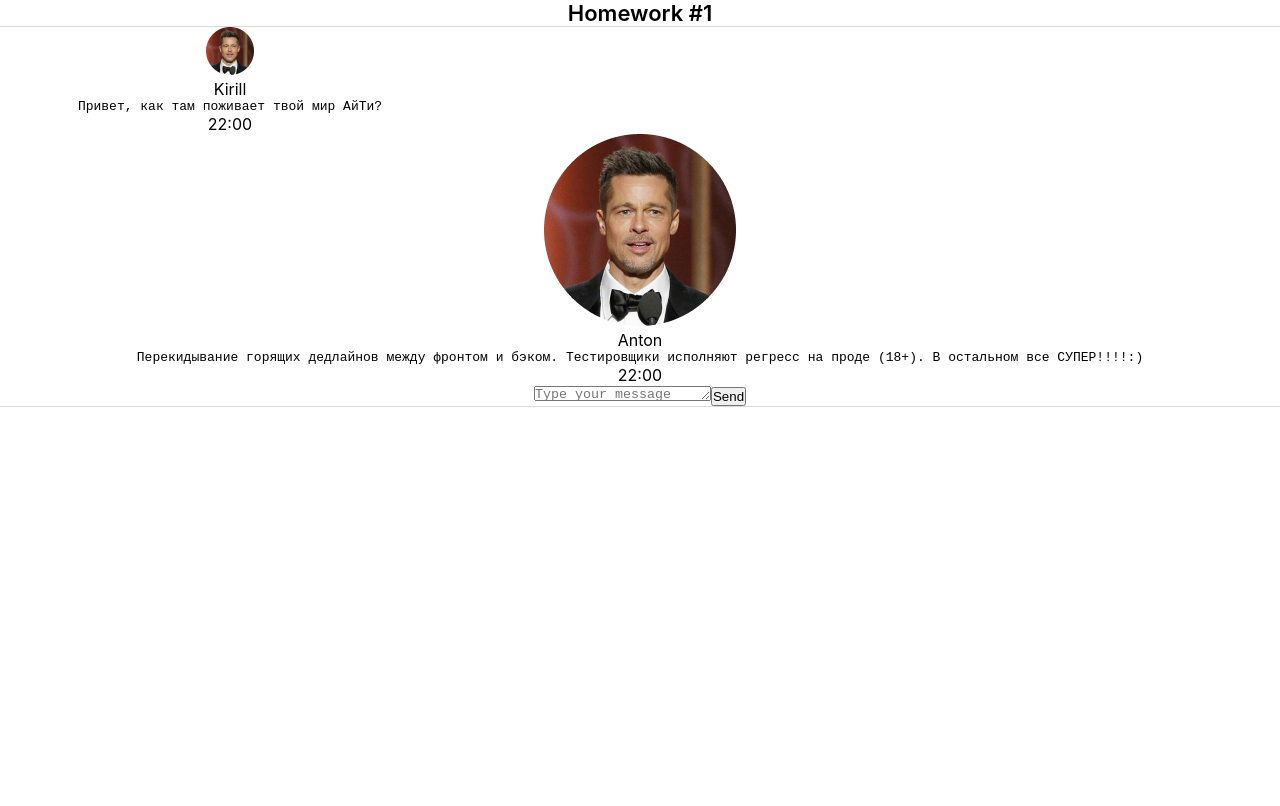
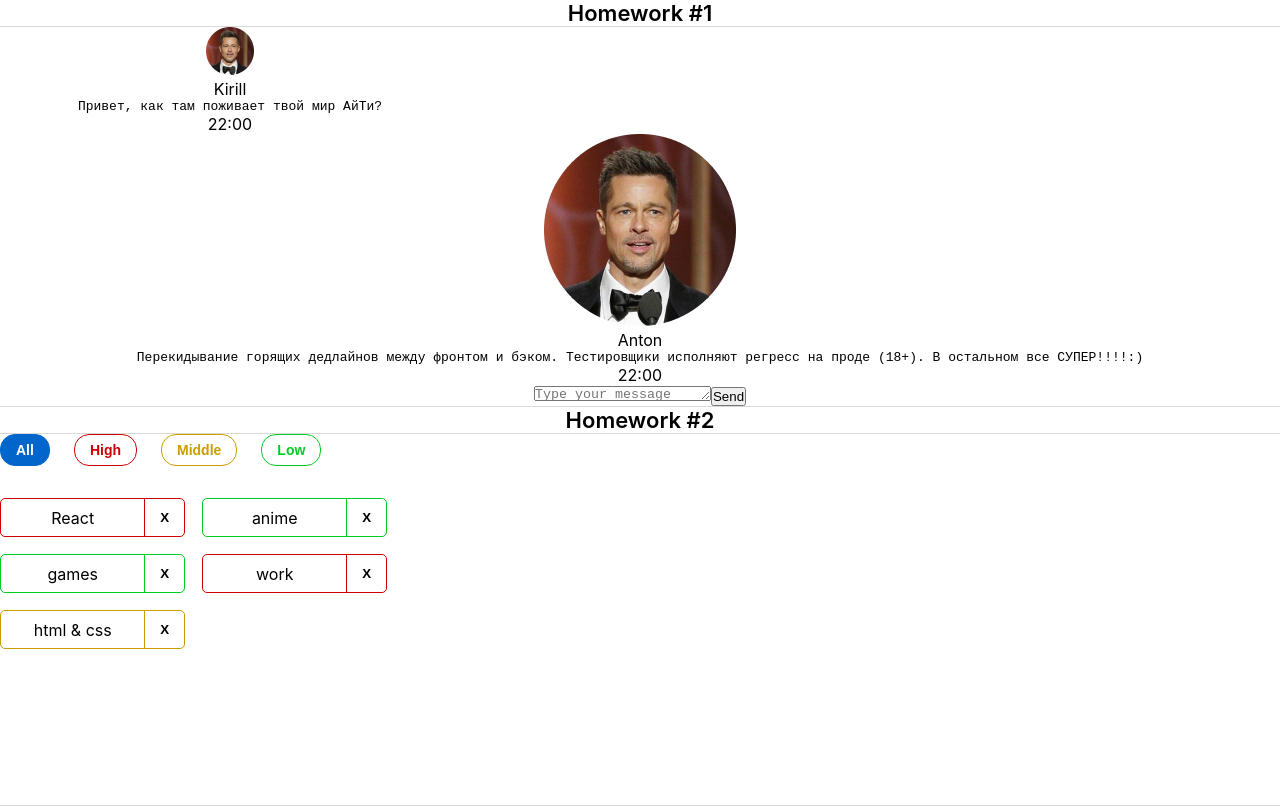
Before and after one commit to Kirillz8/hws2-master, a React (Create React App) app: page / in a window 1280 px wide. Built offline with nearby package versions, Linux system fonts and the light colour scheme.

Commit message:
Second commit with 2nd homework

```diff
--- a/package.json
+++ b/package.json
@@ -1,6 +1,6 @@
 {
   "name": "hws2",
-  "homepage": "http://Kirillz8.github.io/hws2",
+  "homepage": "http://Kirillz8.github.io/hws2-master",
   "version": "0.1.0",
   "private": true,
   "dependencies": {
--- a/src/s1-main/App.tsx
+++ b/src/s1-main/App.tsx
@@ -1,13 +1,14 @@
 import React from 'react'
 import s from './App.module.css'
 import HW1 from '../s2-homeworks/hw01/HW1'
+import HW2 from '../s2-homeworks/hw02/HW2';
 
 function App() {
     return (
         <div className={s.App}>
             <HW1/>
             {/*раскомментировать по ходу выполнения*/}
-            {/*<HW2/>*/}
+            <HW2/>
             {/*<HW3/>*/}
             {/*<HW4/>*/}
 
--- a/src/s2-homeworks/hw02/HW2.tsx
+++ b/src/s2-homeworks/hw02/HW2.tsx
@@ -3,30 +3,31 @@
 import s2 from '../../s1-main/App.module.css'
 
 /*
-* 1 - описать типы AffairPriorityType, AffairType
-* 2 - указать нужный тип для defaultAffairs
-* 3 - дописать типы и логику функции filterAffairs и проверить её тестами
-* 4 - выполнить пункт 3 для функции deleteAffair
-* 5 - указать нужный тип в useState с affairs
-* 6 - дописать тип и логику функции deleteAffairCallback
-* 7 - в файле Affairs.tsx дописать типизацию пропсов
-* 8 - в файле Affairs.tsx дописать логику функций setAll, setHigh, setMiddle, setLow
-* 9 - в файле Affair.tsx дописать типизацию пропсов
+* 1 - описать типы AffairPriorityType, AffairType +
+* 2 - указать нужный тип для defaultAffairs +
+* 3 - дописать типы и логику функции filterAffairs и проверить её тестами +
+* 4 - выполнить пункт 3 для функции deleteAffair +
+* 5 - указать нужный тип в useState с affairs +
+* 6 - дописать тип и логику функции deleteAffairCallback +
+* 7 - в файле Affairs.tsx дописать типизацию пропсов +
+* 8 - в файле Affairs.tsx дописать логику функций setAll, setHigh, setMiddle, setLow +
+* 9 - в файле Affair.tsx дописать типизацию пропсов +
 * 10 - в файле Affair.tsx дописать функции deleteCallback и использовать
 * 11 - в файле Affair.tsx отобразить приходящие данные
 * */
 
 // types
-export type AffairPriorityType = any // need to fix any
+export type AffairPriorityType = 'high' | 'low' | 'middle' // need to fix any
+
 export type AffairType = {
-    _id: any // need to fix any
-    name: any // need to fix any
+    _id: number // need to fix any
+    name: string // need to fix any
     priority: AffairPriorityType
 }
 export type FilterType = 'all' | AffairPriorityType
 
 // constants
-const defaultAffairs: any = [ // need to fix any
+const defaultAffairs: AffairType[] = [ // need to fix any
     {_id: 1, name: 'React', priority: 'high'}, // студенты могут изменить содержимое name и количество элементов в массиве, ...priority не менять!
     {_id: 2, name: 'anime', priority: 'low'},
     {_id: 3, name: 'games', priority: 'low'},
@@ -35,23 +36,27 @@
 ]
 
 // pure helper functions
-export const filterAffairs = (affairs: any, filter: any): any => { // need to fix any
+export const filterAffairs = (affairs: AffairType[], filter: FilterType): AffairType[] => { // need to fix any
 
+    if (filter === 'all') {
+        return affairs
+    }
 
-    return affairs // need to fix
+    return affairs.filter(el => el.priority === filter) // need to fix
 }
-export const deleteAffair = (affairs: any, _id: any): any => { // need to fix any
+export const deleteAffair = (affairs: AffairType[], _id: number): AffairType[] => { // need to fix any
 
-    return affairs // need to fix
+    return affairs.filter(el => el._id !== _id) // need to fix
 }
 
 function HW2() {
-    const [affairs, setAffairs] = useState<any>(defaultAffairs) // need to fix any
+    const [affairs, setAffairs] = useState<AffairType[]>(defaultAffairs) // need to fix any
     const [filter, setFilter] = useState<FilterType>('all')
 
     const filteredAffairs = filterAffairs(affairs, filter)
-    const deleteAffairCallback = (_id: any) => { // need to fix any
-        // need to fix
+    const deleteAffairCallback = (_id: number) => { // need to fix any
+        const deletedAffairs = affairs.filter(el => el._id !== _id)
+        setAffairs(deletedAffairs)// need to fix
     }
 
     return (
--- a/src/s2-homeworks/hw02/affairs/Affairs.tsx
+++ b/src/s2-homeworks/hw02/affairs/Affairs.tsx
@@ -4,24 +4,24 @@
 import s from './Affairs.module.css'
 
 type AffairsPropsType = {
-    data: any // need to fix any
-    setFilter: any
-    deleteAffairCallback: any
+    data: AffairType[] // need to fix any
+    setFilter: (filter: FilterType) => void
+    deleteAffairCallback: (_id: number) => void
     filter: FilterType
 }
 
 function Affairs(props: AffairsPropsType) {
     const setAll = () => {
-        // need to fix
+        return props.setFilter('all')// need to fix
     }
     const setHigh = () => {
-        // need to fix
+        return props.setFilter('high')// need to fix
     }
     const setMiddle = () => {
-        // need to fix
+        return props.setFilter('middle')// need to fix
     }
     const setLow = () => {
-        // need to fix
+        return props.setFilter('low')// need to fix
     }
 
     const cnAll = s.button + ' ' + s.all + (props.filter === 'all' ? ' ' + s.active : '')
--- a/src/s2-homeworks/hw02/affairs/affair/Affair.tsx
+++ b/src/s2-homeworks/hw02/affairs/affair/Affair.tsx
@@ -6,12 +6,12 @@
 type AffairPropsType = {
     // key не нужно типизировать
     affair: AffairType
-    deleteAffairCallback: any // need to fix any
+    deleteAffairCallback: (_id: number) => void // need to fix any
 }
 
 function Affair(props: AffairPropsType) {
     const deleteCallback = () => {
-        // need to fix
+        props.deleteAffairCallback(props.affair._id)// need to fix
     }
 
     const nameClass = s.name + ' ' + s2[props.affair.priority]
@@ -25,7 +25,7 @@
         >
             <div id={'hw2-name-' + props.affair._id} className={nameClass}>
                 {/*создаёт студент*/}
-
+                {props.affair.name}
                 {/**/}
             </div>
             <div id={'hw2-priority-' + props.affair._id} hidden>
@@ -35,7 +35,7 @@
             <button
                 id={'hw2-button-delete-' + props.affair._id}
                 className={buttonClass}
-                // need to fix
+                onClick={deleteCallback}// need to fix
 
             >
                 {/*текст кнопки могут изменить студенты*/}
```
